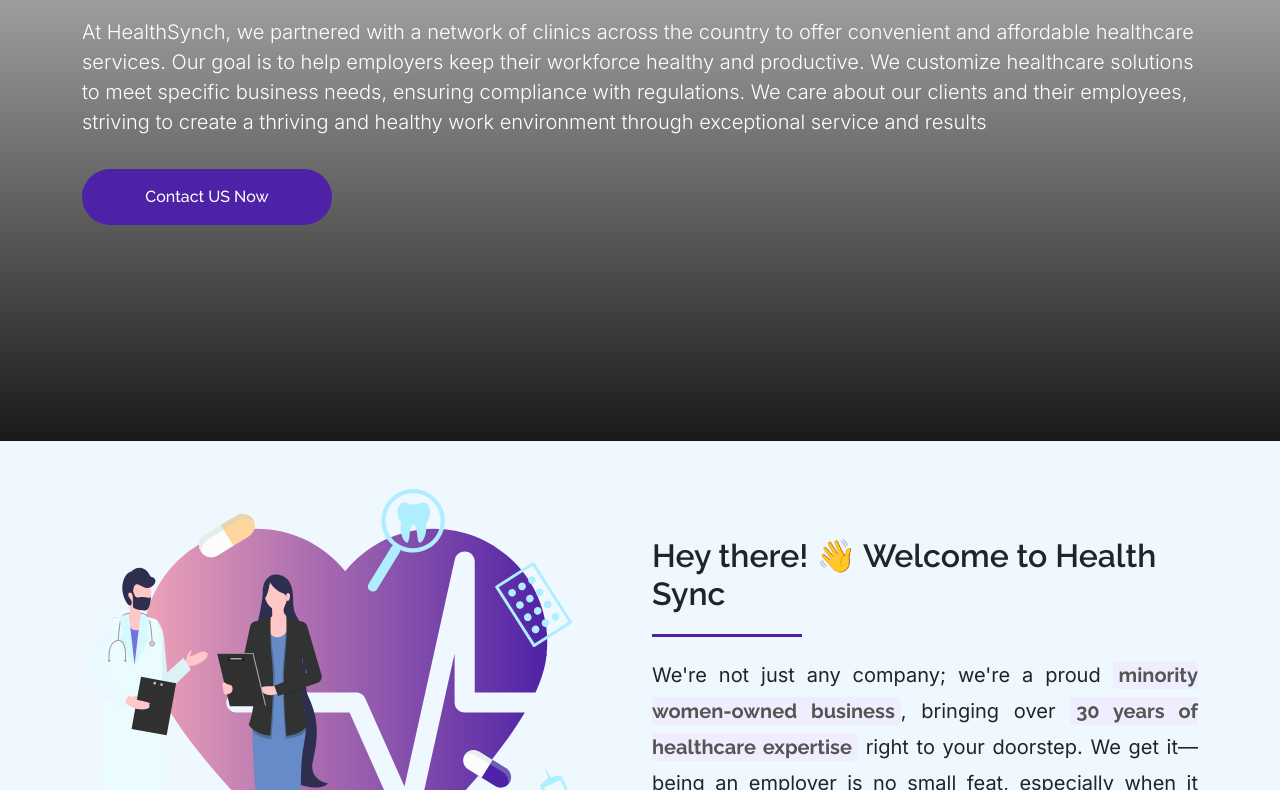
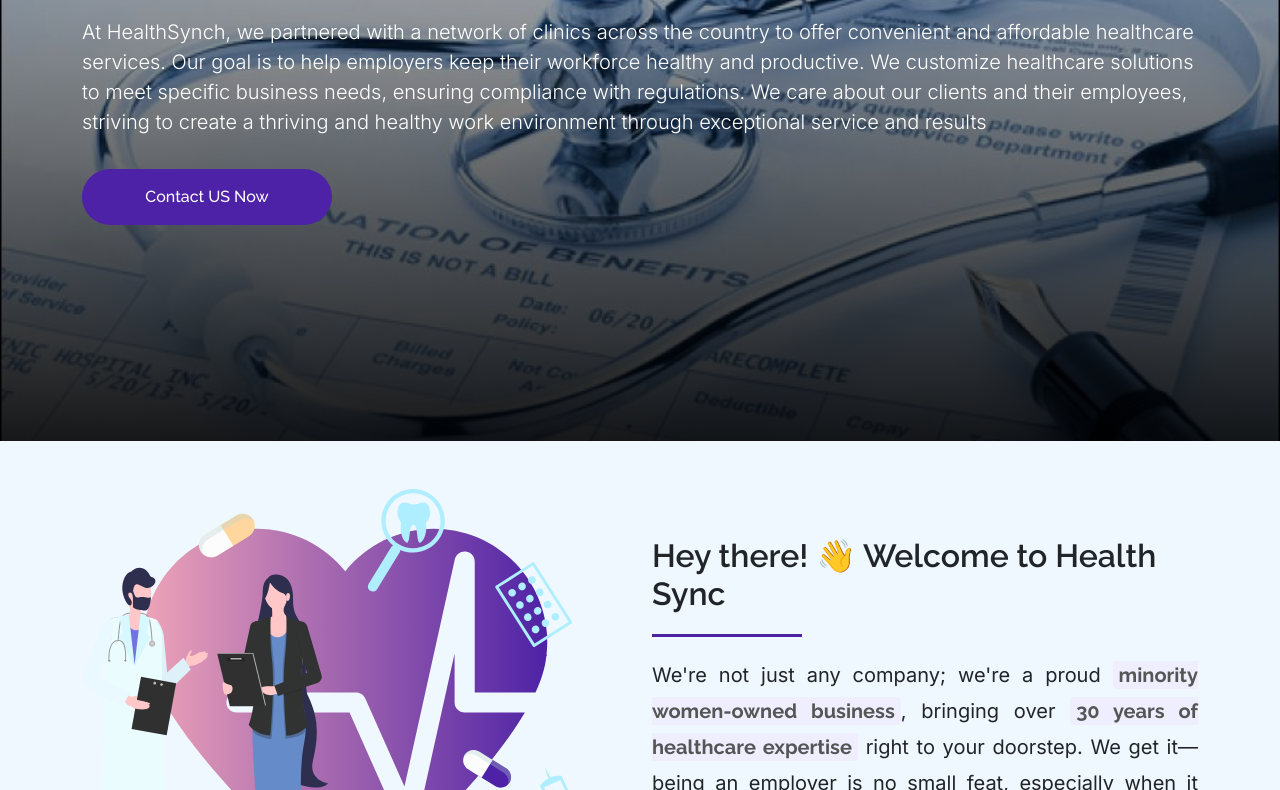
Before and after one commit to rehanshaikh1/healthsync.github.io, a plain HTML site: page index.html in a window 1280 px wide. Shown: the part 390-1180 px from the top of the page. Drawn offline with nearby package versions, Linux system fonts and the light colour scheme.

Commit message:
Update style.css

```diff
--- a/style.css
+++ b/style.css
@@ -151,7 +151,7 @@ header .line {
   width: 100%;
   height: 85vh;
   background: linear-gradient(0deg, rgba(0, 0, 0, 0.9), rgba(0, 0, 0, 0.1)),
-    url('../img/healthcare.jpg');
+    url('healthcare.jpg');
   background-position: top;
   background-size: cover;
   background-repeat: no-repeat;
```
